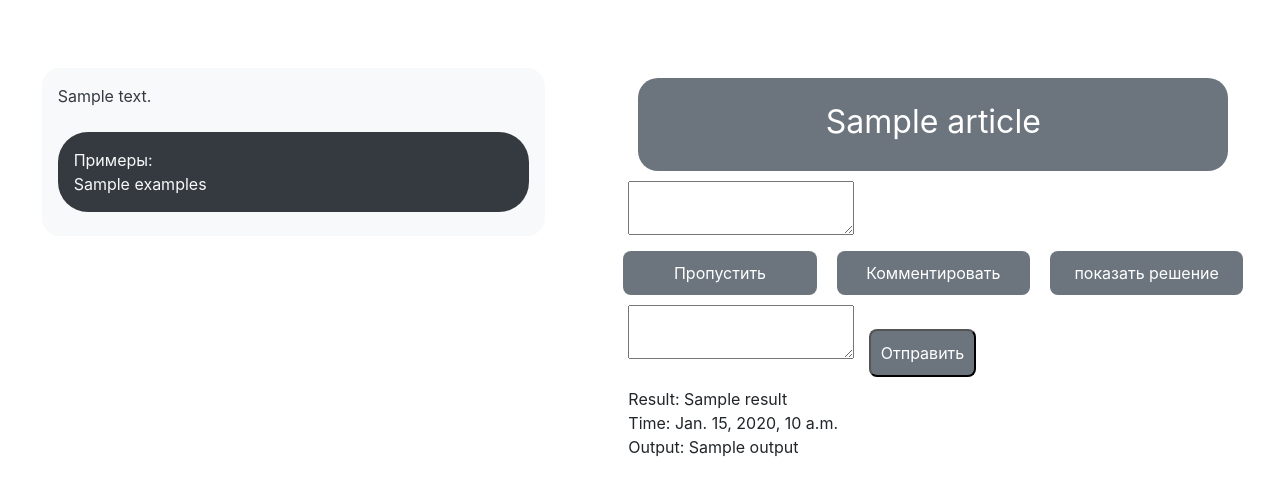
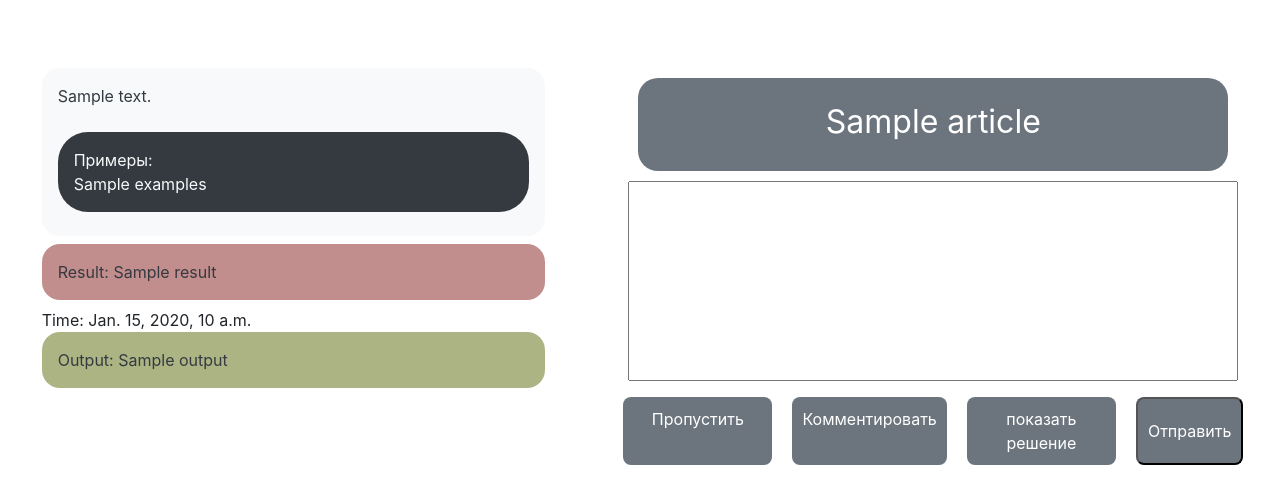
Before and after one commit to ool3/beard-programming, a Django app: template aviacode/main/templates/main/tasks_template.html in a window 1280 px wide. Shown: the part 188-692 px from the top of the page. Run offline with Django 3.2, Linux system fonts and the light colour scheme; the template is opened without the code that fills it: most values are stand-ins (such as "Sample title", 1, 10 or a date in 2020); some libraries are stand-ins or nearby versions.

Commit message:
Свежий дизайн

```diff
--- a/aviacode/main/static/main/style.css
+++ b/aviacode/main/static/main/style.css
@@ -75,14 +75,13 @@ body > div > div > div > div > a {
 .task_text{
     font-size: large;
 }
-<<<<<<< HEAD
 
 #code-area{
     width: 100%;
     resize: none;
     height: 250px;
-=======
+}
+
 h1 {
     font-family: fantasy;
->>>>>>> master
 }
--- a/aviacode/main/templates/main/base.html
+++ b/aviacode/main/templates/main/base.html
@@ -42,7 +42,7 @@
             </span>
       {% else %}
             <span>
-          <a class="btn btn-warning my-2 my-sm-0" href="{% url 'register' %}">Зарегистрироваться</a>
+                <a class="btn btn-warning my-2 my-sm-0" href="{% url 'register' %}">      Зарегистрироваться</a>
             </span>
       {% endif %}
   </div>
--- a/aviacode/main/templates/main/tasks_template.html
+++ b/aviacode/main/templates/main/tasks_template.html
@@ -17,14 +17,27 @@
                 <div class="p-3 mb-2 bg-light text-dark" style="border-radius: 18px;">{{textarea}}
                     <br><br>
                 <div class="p-3 mb-2 bg-dark text-light" style="border-radius: 30px;">Примеры:<br>{{examples|safe}}</div>
-                </div>
+
                 {% endblock task_text %}
             </div>
+            <form class="" method="post">
+            {% if result %}
+            <div class="p-3 mb-2 text-dark" style="border-radius: 18px;background-color: #c28d8d;">
+                    Result: {{ result }}{% endif %}
+            </div>
+            {% if process_time %}
+            Time: {{ process_time }}{% endif %}
+            {% if output %}
+            <div class="p-3 mb-2 text-dark" style="border-radius: 18px;background-color: #acb484;">Output: {{ output }}{% endif %}</div>
+                    </div>
+
             <div class="col-md-6 code_bar">
                 <div class="row task_name">
                     {% block task_name %}{{article}}{% endblock task_name %}
                 </div>
-                <textarea></textarea>
+
+                    {% csrf_token %}
+                    <textarea id="code-area" type="text" name="code" style="width: 100%;height: 200px;"></textarea>
                 <div class="row">
                     <a href="#" class="col bottom-code-bar">
                         Пропустить
@@ -35,14 +48,10 @@
                     <a href="#" class="col bottom-code-bar">
                         показать решение
                     </a>
+                    <input class="bottom-code-bar" type="submit" value="Отправить">
                 </div>
-                <form class="" method="post">
-                    {% csrf_token %}
-                    <textarea id="code-area" type="text" name="code"></textarea>
-                    <input class="bottom-code-bar" type="submit" value="Отправить">
-                    {% if result %}<div>Result: {{ result }}</div>{% endif %}
-                    {% if process_time %}<div>Time: {{ process_time }}</div>{% endif %}
-                    {% if output %}<div>Output: {{ output }}</div>{% endif %}
+
+                </form>
             </div>
         </div>
     </div>
```
Also changed, not shown: aviacode/db.sqlite3 (added). Lines whose indentation alone changed are shown as unchanged.
